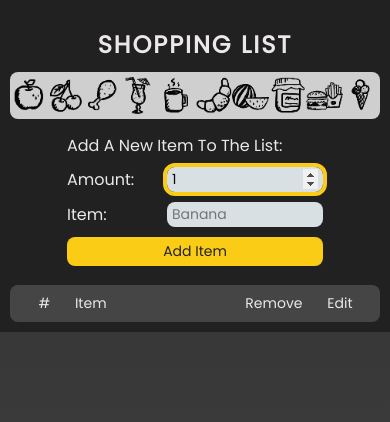
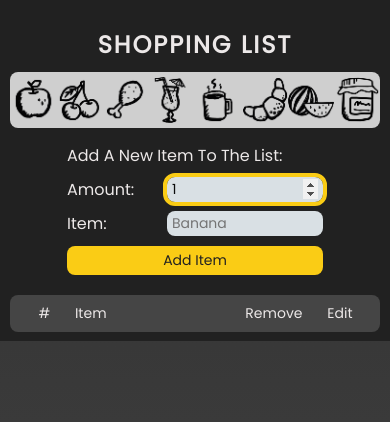
Before and after one commit to StackOverflowIsBetterThanAnyAI/shopping-list, a React (Create React App) app: page / in a window 390 px wide. Shown: the top 422 px of the page. Built offline with nearby package versions, Linux system fonts and the light colour scheme.

Commit message:
increase image size in mobile viewport

```diff
--- a/src/components/ImageRow/ImageRow.css
+++ b/src/components/ImageRow/ImageRow.css
@@ -10,7 +10,7 @@
     }
 
     .image {
-        max-width: max(10%, 24px);
+        max-width: max(12.5%, 24px);
     }
 }
 
```
